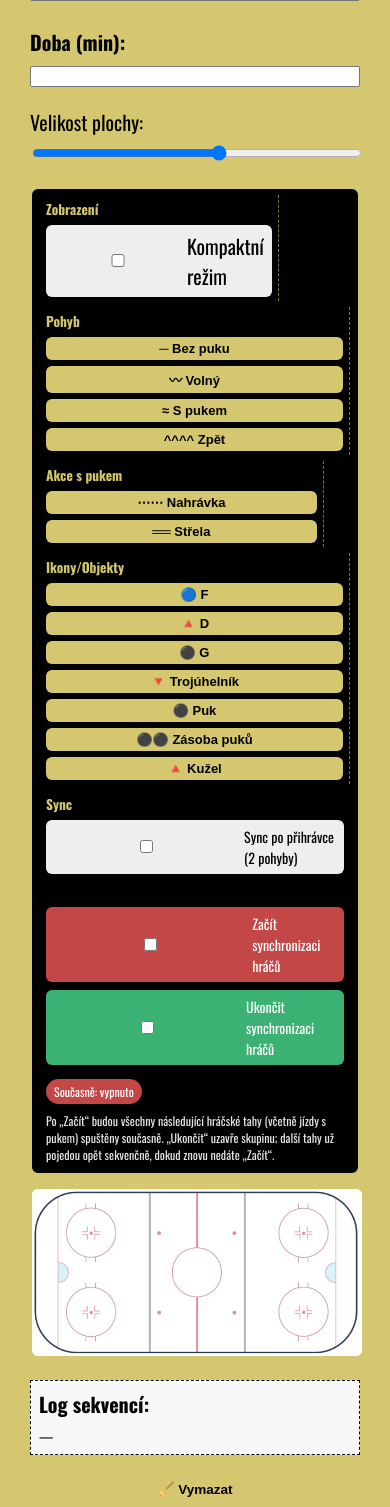
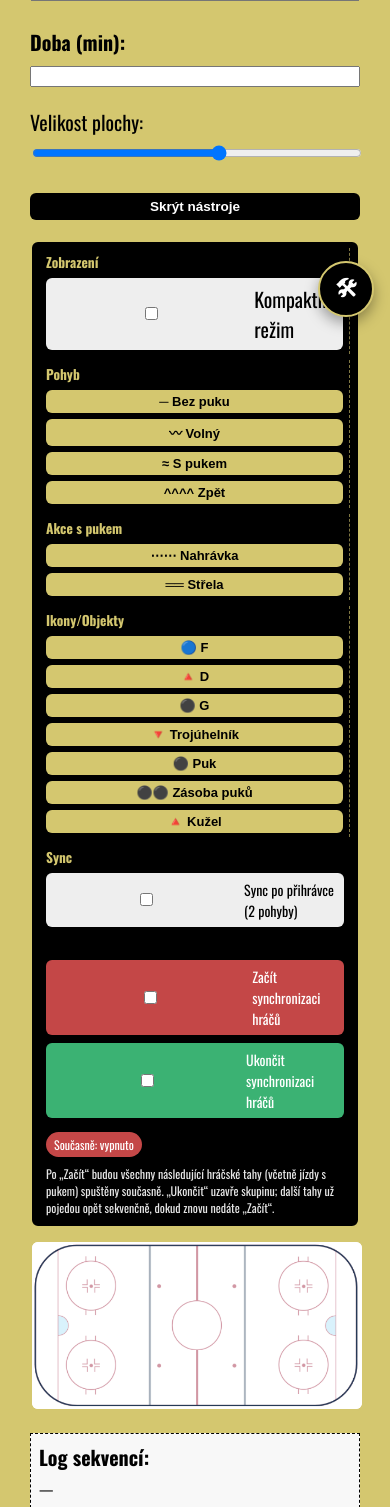
Before and after one commit to MartinSnajdr26/CoachHub-Hockey, a Flask app: page /drill/new in a window 390 px wide. Shown: the part 511-2018 px from the top of the page. Run offline with Flask 3, Linux system fonts and the light colour scheme; the visitor is signed in with stand-in values (Sample User, id 1); data that the repository does not hold is empty.

Commit message:
Drills, canvas adjustments

```diff
--- a/coach/static/style.css
+++ b/coach/static/style.css
@@ -344,6 +344,25 @@ li {
     width: 100%;
     box-sizing: border-box;
 }
+/* Skrytý stav toolbaru (použito na mobilu) */
+.toolbar.toolbar--hidden { display: none !important; }
+
+/* Přepínače viditelnosti toolbaru */
+.toolbar-toggle-desktop { display: block; margin-bottom: 8px; }
+.toolbar-toggle-mobile { display: none; }
+@media (max-width: 768px){
+  .toolbar { flex-direction: column; }
+  .toolbar-toggle-desktop { display: none; }
+  .toolbar-toggle-mobile { display: block; margin-bottom: 8px; }
+  .toolbar-toggle-mobile button { background: var(--brand-secondary, #000); color:#fff; border:none; padding:6px 10px; border-radius:6px; font-weight:700; }
+}
+
+/* Floating action button (mobile) to toggle toolbar */
+.fab-toolbar { display:none; }
+@media (max-width: 768px){
+  .fab-toolbar { display:block; position: fixed; right: 16px; bottom: 16px; z-index: 1300; }
+  .fab-toolbar button { width: 56px; height: 56px; border-radius: 50%; background: var(--brand-secondary, #000); color:#fff; border: 2px solid var(--brand-primary, #d4c76f); font-size: 22px; line-height: 1; box-shadow: 0 6px 14px rgba(0,0,0,0.35); }
+}
 /* Kompaktní režim toolbaru */
 .toolbar.toolbar--compact {
   gap: 4px;
--- a/coach/templates/drills.html
+++ b/coach/templates/drills.html
@@ -4,7 +4,7 @@
 {% block content %}
 <h1>Seznam tréninků</h1>
 
-{% if current_user.is_authenticated and current_user.role == 'coach' %}
+{% if is_coach %}
 <p><a href="{{ url_for('new_drill') }}"><button>➕ Vytvořit nový trénink</button></a></p>
 {% endif %}
 
@@ -22,7 +22,7 @@
         <p>
             <a href="{{ url_for('drill_detail', drill_id=drill.id) }}"><button>👁 Otevřít detail</button></a>
         </p>
-        {% if current_user.is_authenticated and current_user.role == 'coach' %}
+        {% if is_coach %}
         <form action="{{ url_for('delete_drill', drill_id=drill.id) }}" method="POST" style="margin-top:10px;">
             <input type="hidden" name="csrf_token" value="{{ csrf_token() }}">
             <button type="submit" onclick="return confirm('Opravdu smazat {{ drill.name }}?')">🗑 Smazat</button>
--- a/coach/templates/drills_by_category.html
+++ b/coach/templates/drills_by_category.html
@@ -22,7 +22,7 @@
             {% endif %}
 
             <p><a href="{{ url_for('drill_detail', drill_id=drill.id) }}"><button>👁 Otevřít detail</button></a></p>
-            {% if current_user.is_authenticated and current_user.role == 'coach' %}
+            {% if is_coach %}
             <form action="{{ url_for('delete_drill', drill_id=drill.id) }}" method="POST" style="margin-top:10px;">
                 <input type="hidden" name="csrf_token" value="{{ csrf_token() }}">
                 <button type="submit" onclick="return confirm('Opravdu smazat {{ drill.name }}?')">🗑 Smazat</button>
--- a/coach/templates/new_drill.html
+++ b/coach/templates/new_drill.html
@@ -19,6 +19,12 @@
 
     <!-- Toolbar + canvas -->
     <div class="draw-container">
+        <div class="toolbar-toggle-desktop">
+          <button type="button" id="btnToggleToolbarDesktop">Skrýt nástroje</button>
+        </div>
+        <div class="toolbar-toggle-mobile">
+          <button type="button" id="btnToggleToolbarMobile">Skrýt nástroje</button>
+        </div>
         <div class="toolbar" id="toolbar">
             <div class="tool-group">
               <span class="group-title">Zobrazení</span>
@@ -95,6 +101,11 @@
 </form>
     <p style="margin-top:20px;"><a href="{{ url_for('drills') }}">← Zpět na seznam cvičení</a></p>
 
+    <!-- Floating action button (mobile) to toggle toolbar visibility) -->
+    <div class="fab-toolbar" aria-hidden="false">
+      <button type="button" id="fabToggleToolbar" aria-label="Zobrazit/Skrýt nástroje">🛠</button>
+    </div>
+
 <script nonce="{{ csp_nonce }}">
 let canvas = document.getElementById("board");
 let ctx = canvas.getContext("2d");
@@ -134,8 +145,29 @@ window.addEventListener('resize', function(){
   }, 150);
 });
 
-// Ovládání synchronizační skupiny
-document.addEventListener('DOMContentLoaded', ()=>{
+  // Ovládání synchronizační skupiny
+  document.addEventListener('DOMContentLoaded', ()=>{
+  // Mobile toolbar show/hide toggle with persistence
+  try {
+    var tbar = document.getElementById('toolbar');
+    var btnT = document.getElementById('btnToggleToolbarMobile');
+    var btnTD = document.getElementById('btnToggleToolbarDesktop');
+    var fabT = document.getElementById('fabToggleToolbar');
+    var pref = localStorage.getItem('drillToolbarVisible');
+    var visible = (pref === null) ? true : (pref === '1');
+    function applyVis(){
+      if(tbar){ tbar.classList.toggle('toolbar--hidden', !visible); }
+      if(btnT){ btnT.textContent = visible ? 'Skrýt nástroje' : 'Zobrazit nástroje'; }
+      if(btnTD){ btnTD.textContent = visible ? 'Skrýt nástroje' : 'Zobrazit nástroje'; }
+      if(fabT){ fabT.setAttribute('aria-label', visible ? 'Skrýt nástroje' : 'Zobrazit nástroje'); }
+    }
+    applyVis();
+    function toggleToolbar(){ visible = !visible; localStorage.setItem('drillToolbarVisible', visible ? '1' : '0'); applyVis(); }
+    if(btnT){ btnT.addEventListener('click', toggleToolbar); }
+    if(btnTD){ btnTD.addEventListener('click', toggleToolbar); }
+    if(fabT){ fabT.addEventListener('click', toggleToolbar); }
+  } catch(_){ }
+
   // Kompaktní režim toolbaru (persist přes localStorage)
   try {
     const toolbarEl = document.getElementById('toolbar');
```
Also changed, not shown: coach/templates/drill_detail.html (+17 -9 lines).
